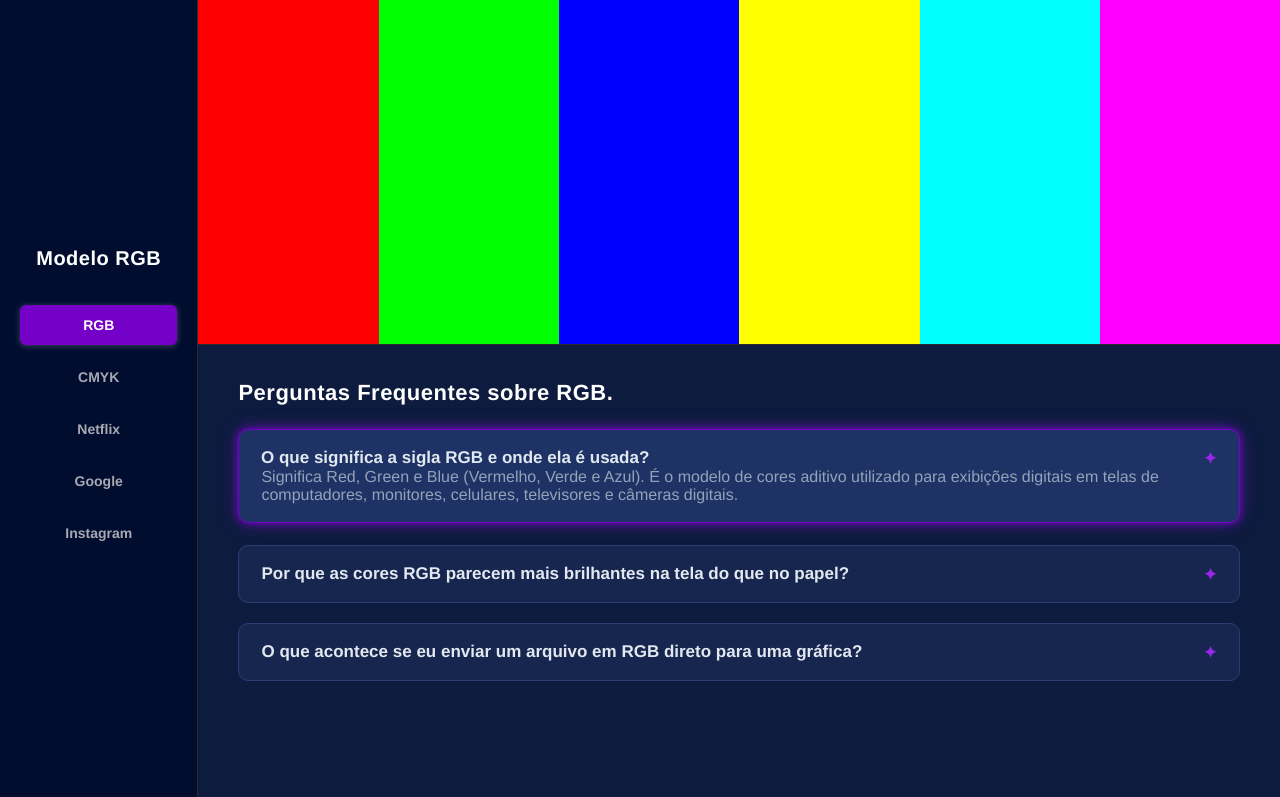
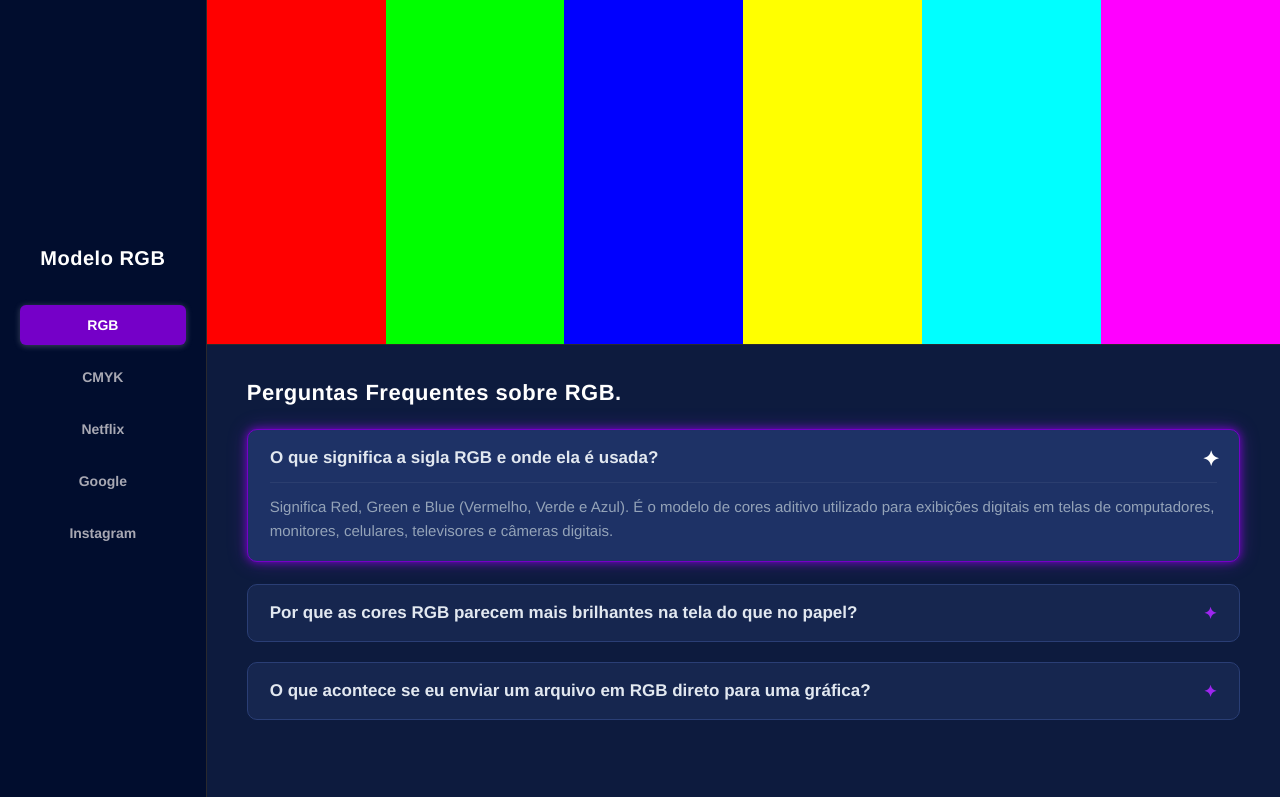
Before and after one commit to SaraCristinaPereira/display, a plain HTML site: page modo_cores/modo-cores.html in a window 1280 px wide. Both pictures are taken after a click on the heading "O que significa a sigla RGB e onde ela é usada?". Shown: the top 797 px of the page. Drawn offline with Linux system fonts and the light colour scheme.

Commit message:
ADD: Mais adições.

```diff
--- a/modo_cores/css/global.css
+++ b/modo_cores/css/global.css
@@ -161,10 +161,25 @@
     transition: transform 0.3s ease, color 0.3s ease;
 }
 
-.color-section__faq{
+.color-section__faq-item[open] .color-section__faq-question::after{
+    transform: rotate(180deg) scale(1.3);
+    color: #fff;
+}
 
+.color-section__faq-item:hover .color-section__faq-question{
+    color: #fff;
 }
 
 .color-section__faq-answer{
+    margin-top: 14px;
+    font-size: 15px;
+    line-height: 1.6;
     color: var(--faq-text-answer);
+    padding-top: 12px;
+    border-top: 1px solid rgba(255, 255, 255, 0.06);
+    transition: color 0.3s ease;
 }
+
+.color-section__faq-answer:hover{
+    color: #fff;
+}
--- a/modo_cores/modo-cores.html
+++ b/modo_cores/modo-cores.html
@@ -106,7 +106,7 @@
                 <details class="color-section__faq-item">
                     <summary class="color-section__faq-question">É possível converter um arquivo CMYK para RGB sem perda de qualidade visual?</summary>
 
-                    <p class="color-section__faq-answer">Ao passar de CMYK para RGB, o sistema adiciona alcance de luz digital, mas as cores originais da imagem impressa não ganham brilho automaticamente. Recomenda-se ajustar manualmente os níveis de saturação após a conversão.</p>
+                    <p class="color-section__faq-answer">Ao passar de CMYK para RGB, o sistema adiciona alcance de luz digital, mas as cores originais da imagem impressa não ganham brilho automaticamente. <br/>Recomenda-se ajustar manualmente os níveis de saturação após a conversãa.</p>
                 </details>
 
             </section>
@@ -141,13 +141,13 @@
                 <details class="color-section__faq-item">
                     <summary class="color-section__faq-question">Como a tecnologia HDR altera o volume e a precisão das cores nos conteúdos da Netflix?</summary>
 
-                    <p class="color-section__faq-answer">O HDR (como o Dolby Vision) expande a gama de cores exibidas e aumenta o alcance dinâmico. Isso permite que a tela exiba tons intermediários que o SDR (Standard Dynamic Range) não alcança, tornando os vermelhos, verdes e azuis das cenas muito mais fiéis à realidade.</p>
+                    <p class="color-section__faq-answer">O HDR (como o Dolby Vision) expande a gama de cores exibidas e aumenta o alcance dinâmico. Isso permite que a tela exiba tons intermediários que o SDR (Standard Dynamic Range) não alcança, <br/>tornando os vermelhos, verdes e azuis das cenas muito mais fiéis à realidade.</p>
                 </details>
 
                 <details class="color-section__faq-item">
                     <summary class="color-section__faq-question">Por que o famoso logotipo vermelho da Netflix pode parecer diferente dependendo da tela ou TV?</summary>
 
-                    <p class="color-section__faq-answer">Porque cada tela possui uma tecnologia de painel diferente (OLED, LCD, QLED) e pode estar calibrada em espaços de cor distintos (como sRGB ou Display P3). Se o dispositivo não fizer o gerenciamento de cor correto, o vermelho pode parecer alaranjado ou supersaturado.</p>
+                    <p class="color-section__faq-answer">Porque cada tela possui uma tecnologia de painel diferente (OLED, LCD, QLED) e pode estar calibrada em espaços de cor distintos (como sRGB ou Display P3). Se o dispositivo não fizer o gerenciamento de cor correto, <br/>o vermelho pode parecer alaranjado ou supersaturado.</p>
                 </details>
 
                 <details class="color-section__faq-item">
```
